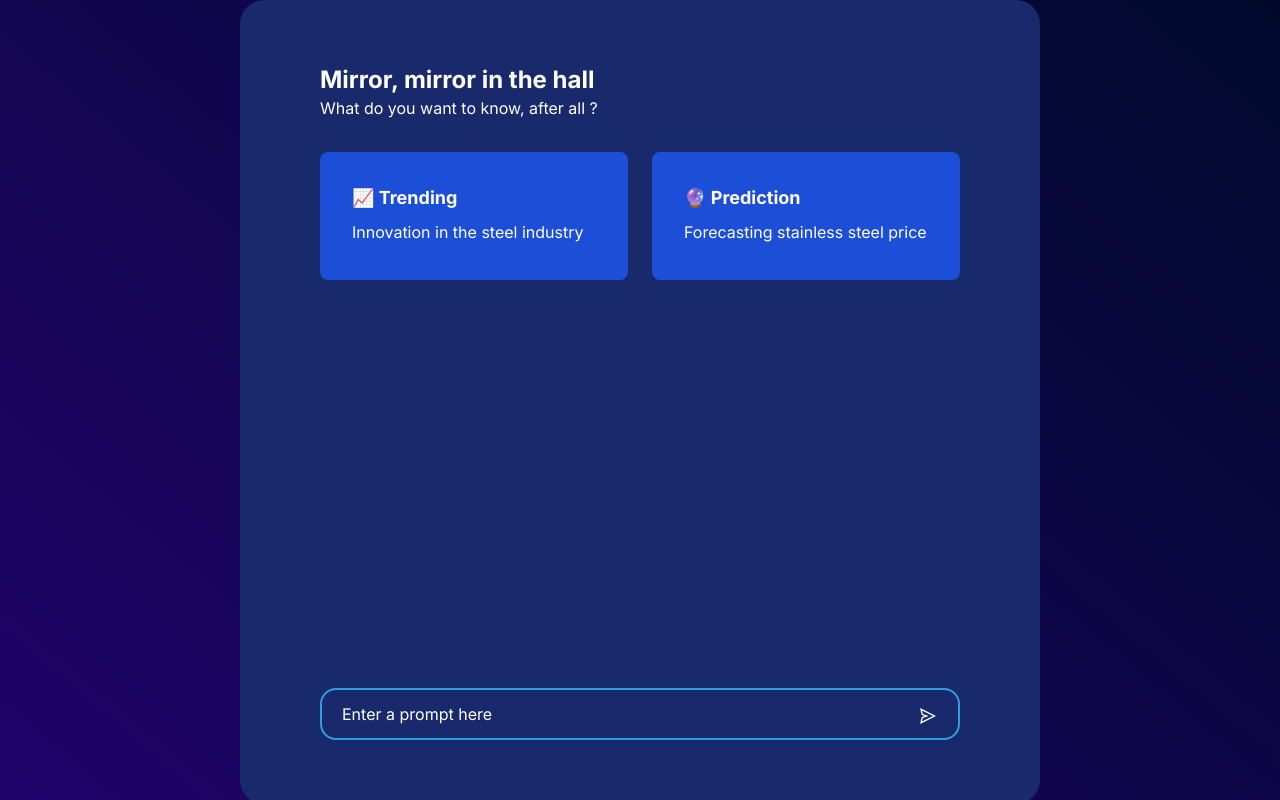
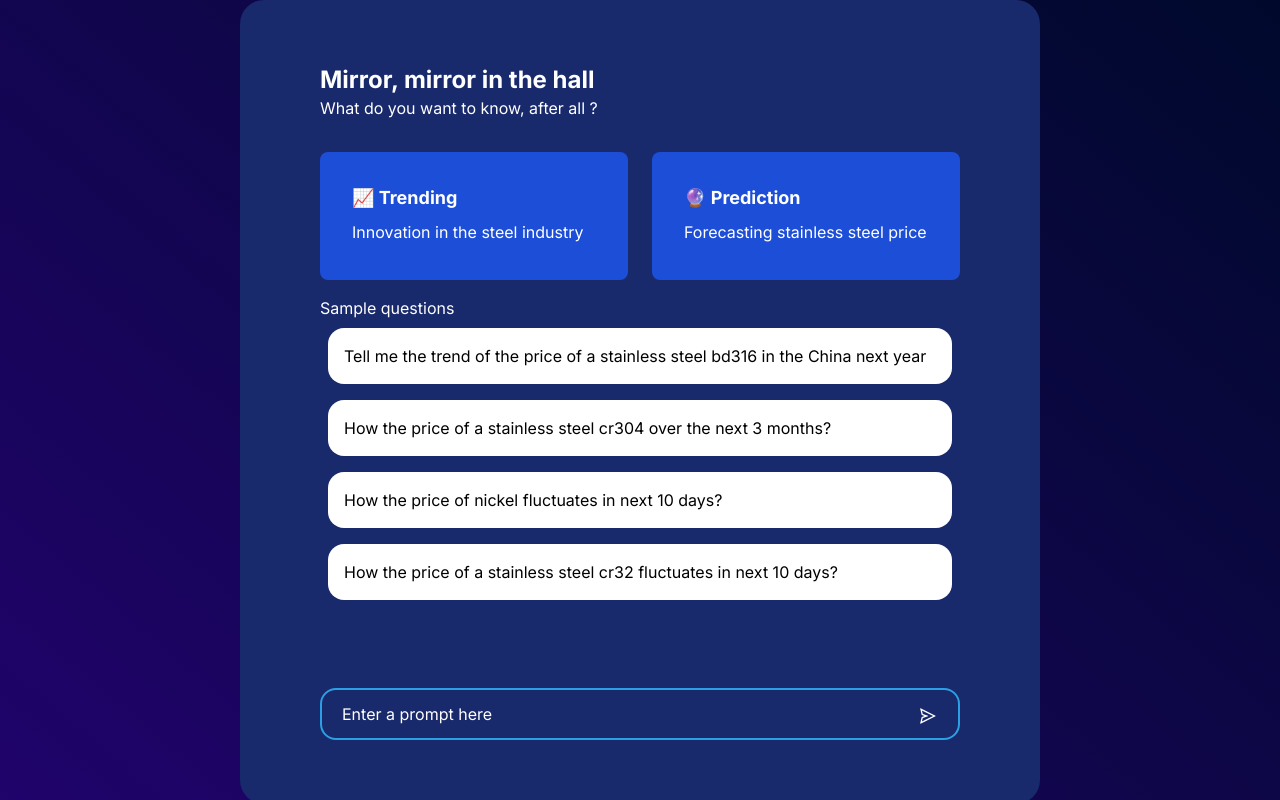
Before and after one commit to dinhtrung21/mirror, a Next.js app in the folder mirror-fe/: page / in a window 1280 px wide. Built offline with nearby package versions, Linux system fonts and the light colour scheme.

Commit message:
feat: add samples

```diff
--- a/mirror-fe/src/pages/index.tsx
+++ b/mirror-fe/src/pages/index.tsx
@@ -84,7 +84,7 @@ export default function Home() {
                 )}
               </div>
 
-              {!currentPrompt && <Landing />}
+              {!currentPrompt && <Landing handleSearch={handleSearch} />}
 
               {state.loading && (
                 <div className="px-16 py-8  flex justify-center">
--- a/mirror-fe/src/pages/landing.tsx
+++ b/mirror-fe/src/pages/landing.tsx
@@ -1,6 +1,12 @@
 import LandingCard from './card';
 
-const Landing = () => {
+interface LandingProps {
+  handleSearch: (query: string) => void;
+}
+
+const Landing = (props: LandingProps) => {
+  const { handleSearch } = props;
+
   const cards = [
     {
       topic: '📈  Trending',
@@ -11,6 +17,18 @@ const Landing = () => {
       keyword: 'Forecasting stainless steel price',
     },
   ];
+
+  const questions = [
+    'Tell me the trend of the price of a stainless steel bd316 in the China next year',
+    'How the price of a stainless steel cr304 over the next 3 months?',
+    'How the price of nickel fluctuates in next 10 days?',
+    'How the price of a stainless steel cr32 fluctuates in next 10 days?',
+  ];
+
+  const handleSample = (q: string) => {
+    handleSearch(q);
+  };
+
   return (
     <div>
       <h1 className="font-bold text-2xl"> Mirror, mirror in the hall </h1>
@@ -25,6 +43,19 @@ const Landing = () => {
           );
         })}
       </div>
+
+      <div>
+        <h6 className="mt-4">Sample questions</h6>
+        {questions.map((q, idx) => {
+          return (
+            <div key={idx} className="p-2" onClick={() => handleSample(q)}>
+              <div className="bg-white cursor-pointer text-black p-4 rounded-2xl answer-content hover:bg-sky-100 transition">
+                {q}
+              </div>
+            </div>
+          );
+        })}
+      </div>
     </div>
   );
 };
```
